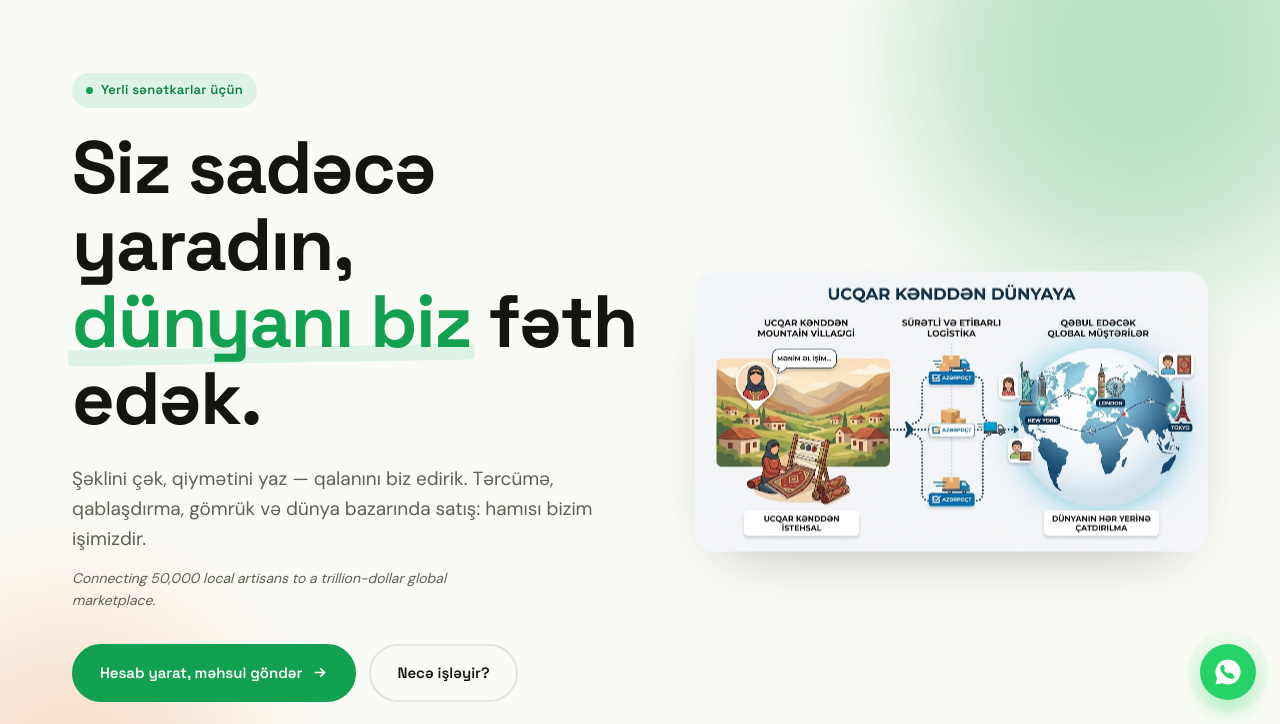
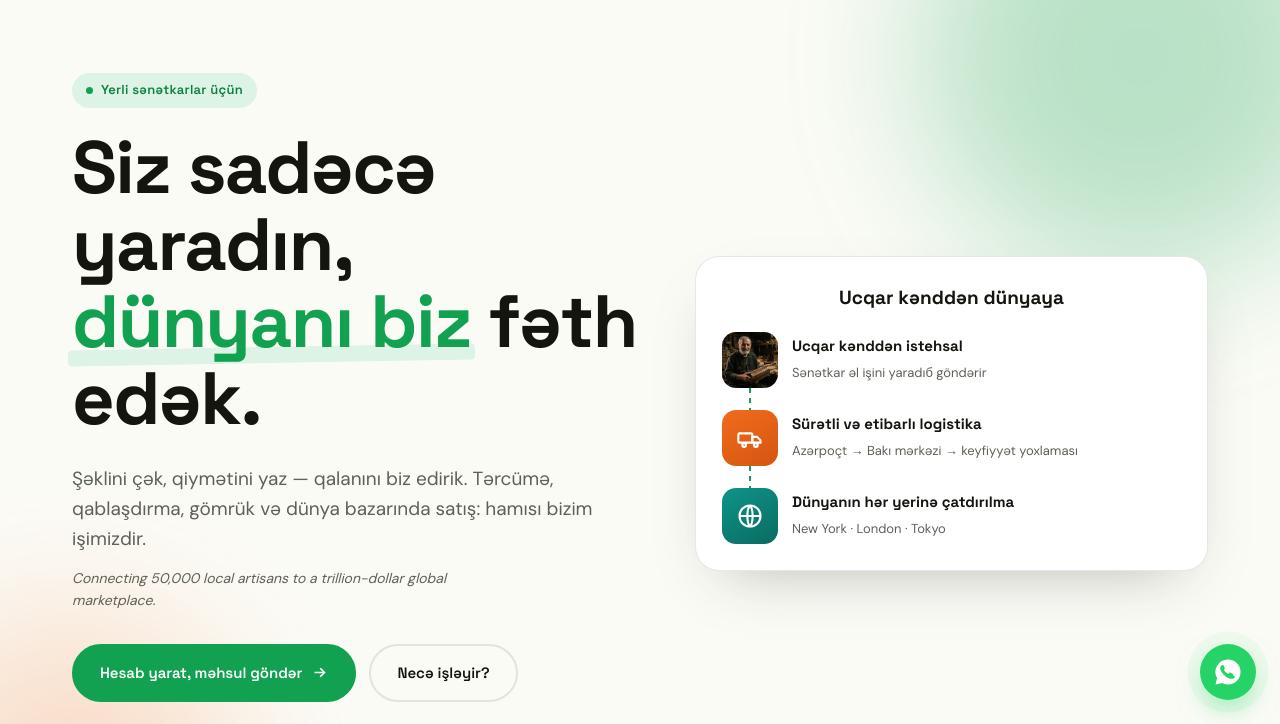
Before and after one commit to 4dochi2-lab/ethnoexport, a plain HTML site: page index.html in a window 1280 px wide. Shown: the part 76-800 px from the top of the page. Drawn offline with Linux system fonts and the light colour scheme.

Commit message:
Hero infoqrafika: flat şəkil → native elementlər (kənd fotosu + Azərpoçt + dünya, nöqtəli bağlayıcı)
Co-Authored-By: Claude Opus 4.8 <noreply@anthropic.com>

```diff
--- a/index.html
+++ b/index.html
@@ -354,15 +354,40 @@ footer{border-top:1px solid var(--line);padding:64px 0 36px}
       </div>
     </div>
     <div class="reveal hero-journey">
-      <img src="assets/img/journey.png" alt="Ucqar kənddən dünyaya — Azərpoçt logistikası" class="hero-jimg">
+      <div class="jcard">
+        <div class="jc-title">Ucqar kənddən dünyaya</div>
+        <div class="jrow">
+          <img src="assets/img/rasim.jpg" alt="Sənətkar" class="jc-photo">
+          <div><b>Ucqar kənddən istehsal</b><span>Sənətkar əl işini yaradıб göndərir</span></div>
+        </div>
+        <div class="jsep"><span></span></div>
+        <div class="jrow">
+          <div class="jc-ic l"><svg viewBox="0 0 24 24" fill="none" stroke="currentColor" stroke-width="1.8"><rect x="2" y="8" width="12" height="8" rx="1"/><path d="M14 11h4l3 3v2h-7z"/><circle cx="7" cy="18" r="1.6"/><circle cx="17" cy="18" r="1.6"/></svg></div>
+          <div><b>Sürətli və etibarlı logistika</b><span>Azərpoçt → Bakı mərkəzi → keyfiyyət yoxlaması</span></div>
+        </div>
+        <div class="jsep"><span></span></div>
+        <div class="jrow">
+          <div class="jc-ic g"><svg viewBox="0 0 24 24" fill="none" stroke="currentColor" stroke-width="1.8"><circle cx="12" cy="12" r="9"/><path d="M3 12h18M12 3c3 3 3 15 0 18M12 3c-3 3-3 15 0 18"/></svg></div>
+          <div><b>Dünyanın hər yerinə çatdırılma</b><span>New York · London · Tokyo</span></div>
+        </div>
+      </div>
     </div>
   </div>
 </section>
 <style>
 .hero-journey{position:relative;z-index:1}
-.hero-jimg{width:100%;border-radius:20px;box-shadow:var(--shadow);background:#fff}
-@media(prefers-reduced-motion:no-preference){.hero-jimg{animation:heroFloat 6s ease-in-out infinite}}
-@keyframes heroFloat{0%,100%{transform:translateY(0)}50%{transform:translateY(-10px)}}
+.jcard{background:var(--surface);border:1px solid var(--line);border-radius:24px;padding:26px;box-shadow:var(--shadow)}
+.jc-title{font-family:"Space Grotesk";font-weight:700;font-size:19px;margin-bottom:18px;text-align:center}
+.jrow{display:flex;align-items:center;gap:14px}
+.jrow b{display:block;font-family:"Space Grotesk";font-size:15px}
+.jrow span{font-size:13px;color:var(--ink-soft)}
+.jc-photo{width:56px;height:56px;border-radius:14px;object-fit:cover;flex:none}
+.jc-ic{width:56px;height:56px;border-radius:14px;display:flex;align-items:center;justify-content:center;color:#fff;flex:none}
+.jc-ic svg{width:28px;height:28px}
+.jc-ic.l{background:linear-gradient(150deg,#F26B1D,#d4560f)}
+.jc-ic.g{background:linear-gradient(150deg,#0E9488,#0a6b62)}
+.jsep{height:22px;margin-left:27px;position:relative}
+.jsep span{position:absolute;left:0;top:0;bottom:0;width:2px;background:repeating-linear-gradient(180deg,var(--green) 0 5px,transparent 5px 10px)}
 </style>
 
 <!-- MARQUEE -->
```
